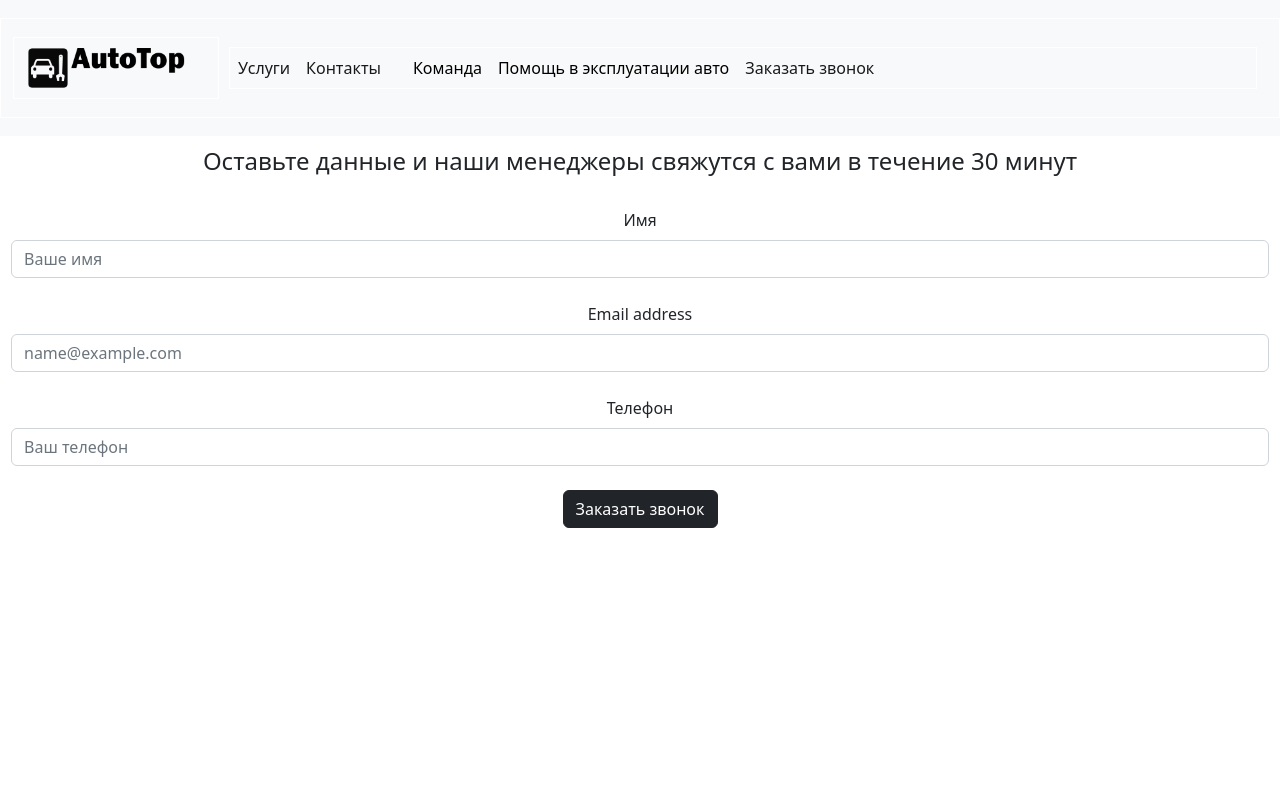
After one commit to TomYDoma/AutoTop_ver2, a Django app: page /feedback_new in a window 1280 px wide. The commit adds this page. Run offline with Django 4.2, Linux system fonts and the light colour scheme.

Commit message:
feedback

```diff
--- a/autotop/settings.py
+++ b/autotop/settings.py
@@ -130,5 +130,6 @@ STATICFILES_DIRS = [
     BASE_DIR / "static",
     '/var/www/static/',
 ]
+
 MEDIA_URL = "/media/"
 MEDIA_ROOT = os.path.join(BASE_DIR, 'media')
--- a/autotop/urls.py
+++ b/autotop/urls.py
@@ -1,7 +1,9 @@
+from django.conf import settings
+from django.conf.urls.static import static
 from django.contrib import admin
 from django.urls import path, include
 
 urlpatterns = [
     path('admin/', admin.site.urls),
     path('', include('home.urls')),
-]
+] + static(settings.STATIC_URL, document_root=settings.STATIC_ROOT)
--- a/home/admin.py
+++ b/home/admin.py
@@ -1,4 +1,8 @@
 from django.contrib import admin
-from .models import SpecialistAdmin
+from .models import SpecialistAdmin, SpecialistList, mainCart, FeedbackList
+
 
 admin.site.register(SpecialistAdmin)
+admin.site.register(SpecialistList)
+admin.site.register(mainCart)
+admin.site.register(FeedbackList)
--- /dev/null
+++ b/home/forms.py
@@ -0,0 +1,27 @@
+from .models import FeedbackList
+from django.forms import ModelForm, TextInput
+
+
+
+class FeedbackListForm(ModelForm):
+    class Meta:
+        model = FeedbackList
+        fields = ('name', 'email', 'number')
+
+        widgets = {
+            "name": TextInput(attrs={
+                "type" :"name",
+                "class":"form-control",
+                "placeholder":"Ваше имя"
+
+            }),
+            "email": TextInput(attrs={
+                "type": "email",
+                "class": "form-control",
+                "placeholder": "name@example.com"
+            }),
+            "number": TextInput(attrs={
+                "class": "form-control",
+                "placeholder": "Ваш телефон"
+            })
+        }
--- a/home/models.py
+++ b/home/models.py
@@ -1,6 +1,9 @@
-# blog/models.py
 from django.db import models
+from datetime import datetime
 from django.db.models import ImageField
+from django.urls import reverse
+from django import forms
+
 
 
 class SpecialistAdmin(models.Model):
@@ -18,3 +21,45 @@ class SpecialistAdmin(models.Model):
 
     def __str__(self):
         return self.name
+
+class SpecialistList(models.Model):
+    name = models.CharField(max_length=200)
+    positions = models.CharField(max_length=200, default = None)
+    WorkExperience = models.IntegerField(default = None)
+    image = models.ImageField(upload_to='images/', null=True, max_length=255)
+    author = models.ForeignKey(
+        'auth.User',
+        on_delete=models.CASCADE,
+    )
+    body = models.TextField()
+
+    def __repr__(self):
+        return 'Image(%s, %s)' % (self.name, self.positions, self.image)
+
+    def __str__(self):
+        return self.name
+
+
+class mainCart(models.Model):
+    name = models.CharField(max_length=200)
+    image = models.ImageField(upload_to='images/', null=True, max_length=255)
+    author = models.ForeignKey(
+        'auth.User',
+        on_delete=models.CASCADE,
+    )
+    body = models.TextField()
+
+    def __repr__(self):
+        return 'Image(%s, %s)' % (self.name, self.positions, self.image)
+
+    def __str__(self):
+        return self.name
+
+
+class FeedbackList(models.Model):
+    name = models.CharField(max_length=200, default = None)
+    email = models.CharField(max_length=200, default = None)
+    number = models.CharField(max_length=200, default = None)
+    date = models.DateTimeField(default=datetime.now())
+    def __str__(self):
+        return self.name
--- a/home/static/css/style.css
+++ b/home/static/css/style.css
@@ -1,10 +1,5 @@
 body {
   margin: 0;
-
-  background-color: black;
-}
-main{
-    background-color: black;
 }
 /* region подчеркивание */
 .underline-one {
@@ -37,3 +32,46 @@ main{
     transition: width 0.4s;  /* Время эффекта */
 }
 /*  region end */
+
+
+    html, body{
+        height: 100%;
+    }
+
+
+    div {
+        border: 1px solid #fff;
+        margin:10px;
+        text-align: center;
+    }
+.test {
+    -moz-columns: 50px 5;
+    -webkit-columns: 50px 5;
+    columns: 50px 5;
+    height: 200px;
+}
+
+#content {
+  float: right ;
+  width: 80% ;
+}
+#navbar {
+  float: right;
+  width: 20%;
+}
+
+.textcols {
+	display: table;
+	width: 100%;
+	border-collapse: collapse;
+}
+.textcols-row {
+	 display: table-row;
+}
+.textcols-item {
+	display: table-cell;
+	width: 50%;
+	vertical-align: top;
+	padding: 0;
+
+}
--- a/home/templates/home/about.html
+++ b/home/templates/home/about.html
@@ -6,5 +6,6 @@
 </head>
 <body>
   <h1>О нас</h1>
+<iframe src="https://www.google.com/maps/embed?pb=!1m18!1m12!1m3!1d2241.8948815970134!2d37.6296153158942!3d55.81242529485941!2m3!1f0!2f0!3f0!3m2!1i1024!2i768!4f13.1!3m3!1m2!1s0x46b535e051b7e99b%3A0x648780bab9167343!2z0JDQstGC0L7Qv9GA0LDQs9C80LDRgiDigJQg0L_QvtC00LHQvtGAINCw0LLRgtC-0LzQvtCx0LjQu9C10Lkg0YEg0L_RgNC-0LHQtdCz0L7QvA!5e0!3m2!1sru!2sru!4v1669104894362!5m2!1sru!2sru" width="600" height="450" style="border:0;" allowfullscreen="" loading="lazy" referrerpolicy="no-referrer-when-downgrade"></iframe>
 </body>
 </html>
--- a/home/templates/home/base.html
+++ b/home/templates/home/base.html
@@ -4,7 +4,7 @@
     <title>AutoTop</title>
     <link href="https://cdn.jsdelivr.net/npm/bootstrap@5.2.2/dist/css/bootstrap.min.css" rel="stylesheet" integrity="sha384-Zenh87qX5JnK2Jl0vWa8Ck2rdkQ2Bzep5IDxbcnCeuOxjzrPF/et3URy9Bv1WTRi" crossorigin="anonymous">
     <script src="https://cdn.jsdelivr.net/npm/bootstrap@5.2.2/dist/js/bootstrap.bundle.min.js" integrity="sha384-OERcA2EqjJCMA+/3y+gxIOqMEjwtxJY7qPCqsdltbNJuaOe923+mo//f6V8Qbsw3" crossorigin="anonymous"></script>
-    <link href="{% static 'css/home.css' %}" rel="stylesheet">
+    <link href="{% static 'css/style.css' %}" rel="stylesheet">
     <link rel="icon" href="{% static 'img/minilogo.png' %}" type="image/x-icon">
   </head>
   <body>
--- /dev/null
+++ b/home/templates/home/feedback.html
@@ -0,0 +1,18 @@
+{% extends 'home/base.html' %}
+{% block content %}
+<h4>Оставьте данные и наши менеджеры свяжутся с вами в течение 30 минут</h4><br>
+
+    <form action="" method="post">{% csrf_token %}
+
+
+
+        <label class="form-label">Имя</label><br>
+        {{ form.name }}<br>
+        <label class="form-label">Email address</label><br>
+        {{ form.email }}<br>
+        <label class="form-label">Телефон</label><br>
+        {{ form.number }}<br>
+        <button class="btn btn-dark" type="submit" > Заказать звонок</button><br>
+        <span>{{eror}}</span>
+    </form>
+{% endblock content %}
--- a/home/urls.py
+++ b/home/urls.py
@@ -2,14 +2,16 @@ from django.urls import path, re_path
 from django.conf import settings
 from django.conf.urls.static import static
 from . import views
-from .views import SmecAdminListView
+from .views import (SmecAdminListView, SmecListView, mainCart, createFeedback)
 
 urlpatterns = [
-    path('', views.index, name = "home"),
+    path('feedback_new', views.createFeedback, name='feedback_new'),
+    path('', mainCart.as_view(), name = "home"),
     path('contact', views.contact, name = "contact"),
     path('services', views.services, name="services"),
-    path('team_specialist', views.team_specialist, name="team_specialist"),
+    path('team_specialist',SmecListView.as_view(), name="team_specialist"),
     path('team_admin', SmecAdminListView.as_view(), name='team_admin'),
+
 ] + static(settings.STATIC_URL, document_root=settings.STATIC_ROOT)
 
 if settings.DEBUG:
--- a/home/views.py
+++ b/home/views.py
@@ -1,13 +1,16 @@
 from PIL import Image
-from django.shortcuts import render
-from django.views.generic import ListView
+from django.shortcuts import render, redirect
+from django.views.generic import ListView, CreateView
+from .forms import FeedbackListForm
 from django.http import HttpResponse
 
-from .models import SpecialistAdmin
+
+from .models import SpecialistAdmin, SpecialistList, mainCart, FeedbackList
 
 
-def index(request):
-    return render(request, 'home/index.html')
+class mainCart(ListView):
+    model = mainCart
+    template_name = 'home/index.html'
 
 
 def contact(request):
@@ -18,10 +21,31 @@ def services(request):
     return render(request, 'home/services.html')
 
 
-def team_specialist(request):
-    return render(request, 'home/team_specialist.html')
 
+class SmecListView(ListView):
+    model = SpecialistList
+    template_name = 'home/team_specialist.html'
 
 class SmecAdminListView(ListView):
     model = SpecialistAdmin
     template_name = 'home/team_admin.html'
+
+
+
+
+def createFeedback(request):
+    eror = ''
+    if request. method == 'POST':
+        form = FeedbackListForm(request.POST)
+        if form.is_valid():
+            form.save()
+            return redirect('home')
+        else:
+            eror = 'Форма была неверной'
+
+    form = FeedbackListForm()
+    data = {
+        'form': form,
+        'eror': eror
+    }
+    return render(request, 'home/feedback.html', data)
```
Also changed, not shown: home/static/css/home.css (deleted, +0 -35 lines), home/templates/home/contact.html (+16 -0 lines), home/templates/home/index.html (+37 -0 lines), home/templates/home/team_specialist.html (+27 -0 lines), db.sqlite3, home/static/img/cart1.jpg (added), 1 other file.
